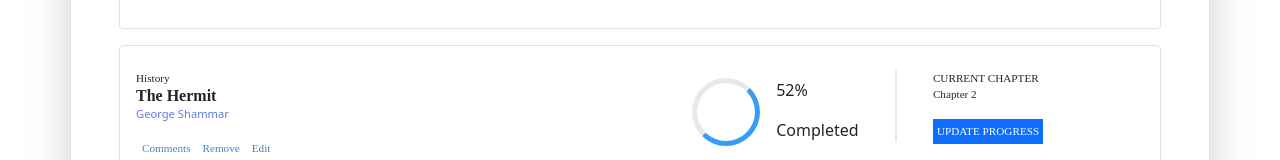
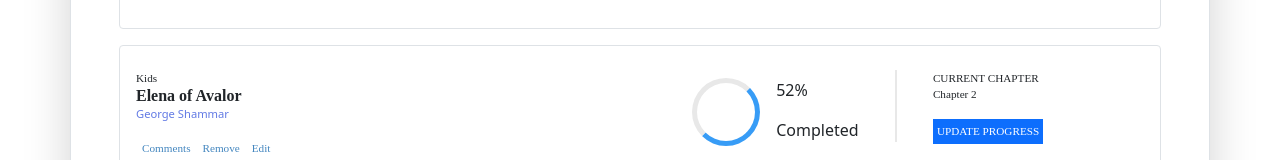
Before and after one commit to george-shammar/bookstore-cmss, a React (Create React App) app: page / in a window 1280 px wide. Shown: the part 450-610 px from the top of the page. Built offline with nearby package versions, Linux system fonts and the light colour scheme.

Commit message:
Refactor code

```diff
--- a/src/index.js
+++ b/src/index.js
@@ -15,11 +15,6 @@
     id: Math.floor((Math.random() * 100) + 1),
     title: 'The Wizard of Oz',
     category: 'Horror',
-  },
-  {
-    id: Math.floor((Math.random() * 100) + 1),
-    title: 'The Hermit',
-    category: 'History',
   },
   {
     id: Math.floor((Math.random() * 100) + 1),
```
Also changed, not shown: 1 other file (tests, documents, lock files or other folders).
